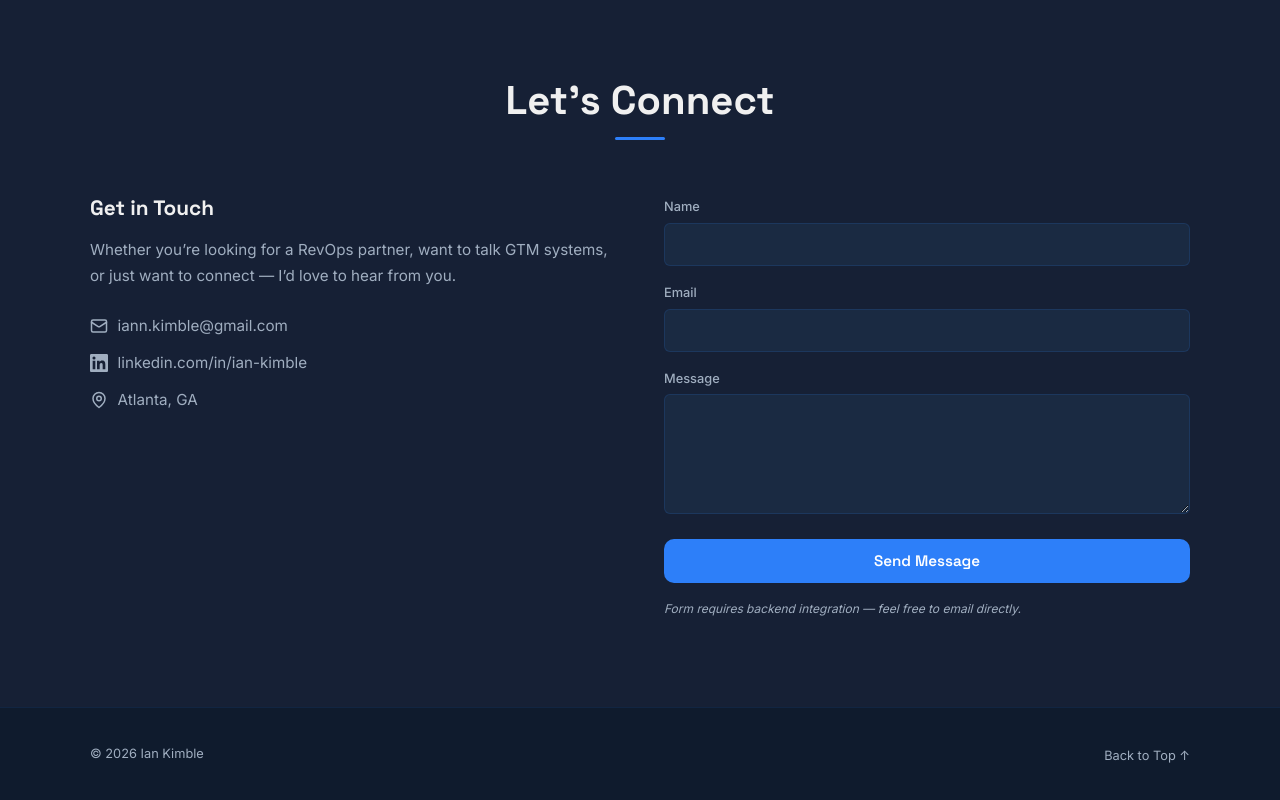
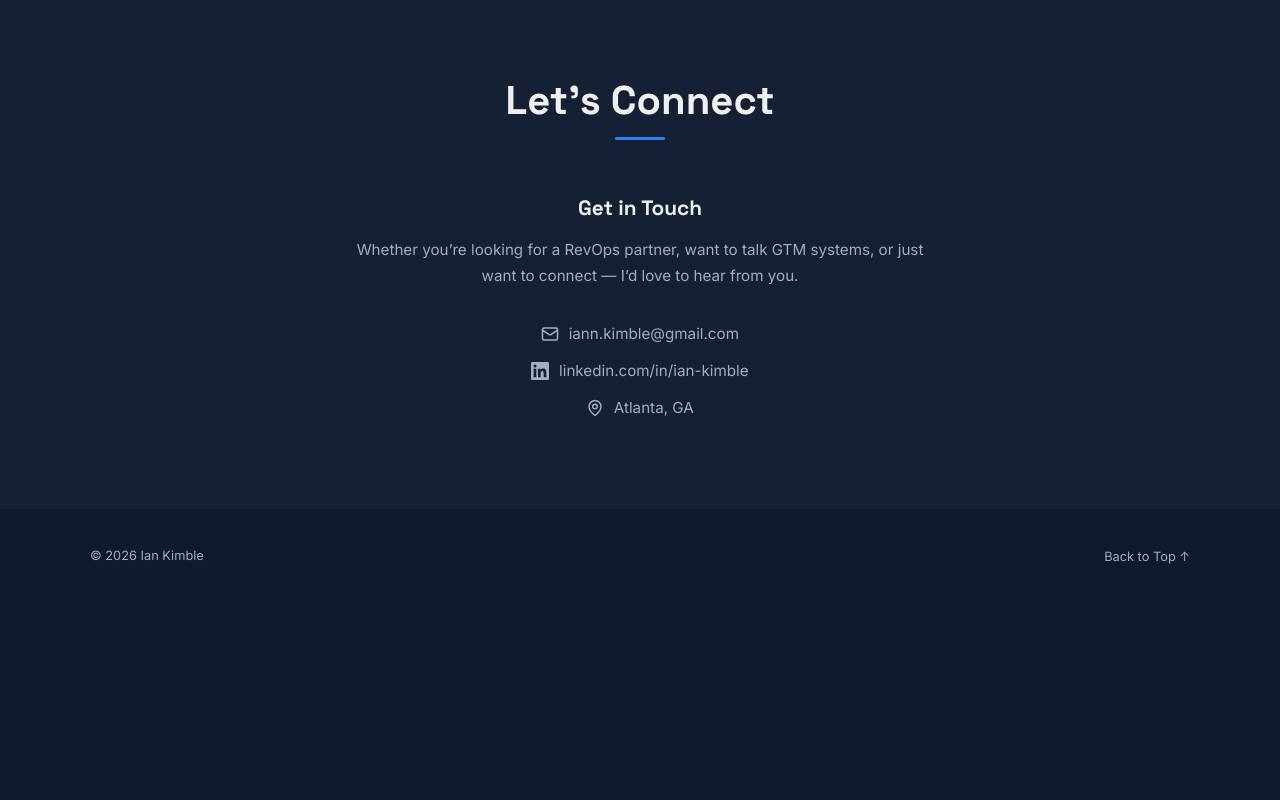
Before and after one commit to ian-thekorean/iannkimble.github.io, a plain HTML site: page index.html in a window 1280 px wide. Shown: the part 4919-5719 px from the top of the page. After the commit the page ends 5520 px from the top, so only its background shows below. Drawn offline with Linux system fonts and the light colour scheme.

Commit message:
Add files via upload

```diff
--- a/index.html
+++ b/index.html
@@ -141,19 +141,13 @@ img{max-width:100%;display:block}
 .edu-icon{margin:0 auto .75rem;width:42px;height:42px}
 
 /* CONTACT */
-.contact-grid{display:grid;grid-template-columns:1fr 1fr;gap:3rem;align-items:start}
-.contact-info h3{font-size:1.3rem;margin-bottom:1rem;color:var(--text-light)}
-.contact-info p{color:var(--text-muted);margin-bottom:1.5rem;font-size:.95rem;line-height:1.7}
-.contact-links{display:flex;flex-direction:column;gap:.75rem}
+.contact-content{max-width:600px;margin:0 auto;text-align:center}
+.contact-content h3{font-size:1.3rem;margin-bottom:1rem;color:var(--text-light)}
+.contact-content p{color:var(--text-muted);margin-bottom:2rem;font-size:.95rem;line-height:1.7}
+.contact-links{display:flex;flex-direction:column;gap:.75rem;align-items:center}
 .contact-link{display:inline-flex;align-items:center;gap:.6rem;color:var(--text-muted);font-size:.95rem;transition:color var(--transition)}
 .contact-link:hover{color:var(--accent)}
 .contact-link svg{width:18px;height:18px;flex-shrink:0}
-.contact-form{display:flex;flex-direction:column;gap:1rem}
-.form-group label{display:block;font-size:.8rem;font-weight:500;color:var(--text-muted);margin-bottom:.35rem}
-.form-group input,.form-group textarea{width:100%;padding:.75rem 1rem;background:var(--navy-mid);border:1px solid rgba(45,127,249,.15);border-radius:var(--radius-sm);color:var(--text-light);font-family:var(--font-body);font-size:.9rem;transition:border-color var(--transition)}
-.form-group input:focus,.form-group textarea:focus{outline:none;border-color:var(--accent);box-shadow:0 0 0 3px rgba(45,127,249,.15)}
-.form-group textarea{resize:vertical;min-height:120px}
-.form-note{font-size:.75rem;color:var(--text-muted);font-style:italic}
 
 /* FOOTER */
 .footer{background:var(--navy);border-top:1px solid rgba(45,127,249,.1);padding:2rem 0}
@@ -178,7 +172,7 @@ img{max-width:100%;display:block}
   .tl-dot,.tl-item:nth-child(odd) .tl-dot,.tl-item:nth-child(even) .tl-dot{left:4px !important;right:auto !important}
   .skills-grid{grid-template-columns:1fr}
   .projects-grid{grid-template-columns:1fr}
-  .contact-grid{grid-template-columns:1fr}
+  .contact-content{text-align:center}
   .hero h1{font-size:clamp(2rem,8vw,3rem)}
   .section{padding:4rem 0}
   .hero-inner{flex-direction:column;text-align:center}
@@ -416,8 +410,7 @@ img{max-width:100%;display:block}
       <h2>Let&#8217;s Connect</h2>
       <div class="accent-line"></div>
     </div>
-    <div class="contact-grid">
-      <div class="contact-info anim">
+    <div class="contact-content anim">
       <h3>Get in Touch</h3>
       <p>Whether you&#8217;re looking for a RevOps partner, want to talk GTM systems, or just want to connect &#8212; I&#8217;d love to hear from you.</p>
       <div class="contact-links">
@@ -434,23 +427,6 @@ img{max-width:100%;display:block}
           Atlanta, GA
         </span>
       </div>
-      </div>
-      <form class="contact-form anim" onsubmit="return false;">
-        <div class="form-group">
-          <label for="cf-name">Name</label>
-          <input type="text" id="cf-name" name="name" autocomplete="name" required>
-        </div>
-        <div class="form-group">
-          <label for="cf-email">Email</label>
-          <input type="email" id="cf-email" name="email" autocomplete="email" required>
-        </div>
-        <div class="form-group">
-          <label for="cf-message">Message</label>
-          <textarea id="cf-message" name="message" rows="5" required></textarea>
-        </div>
-        <button type="submit" class="btn btn-primary" style="width:100%;justify-content:center">Send Message</button>
-        <p class="form-note">Form requires backend integration &#8212; feel free to email directly.</p>
-      </form>
     </div>
   </div>
 </section>
```
Lines whose indentation alone changed are shown as unchanged.
